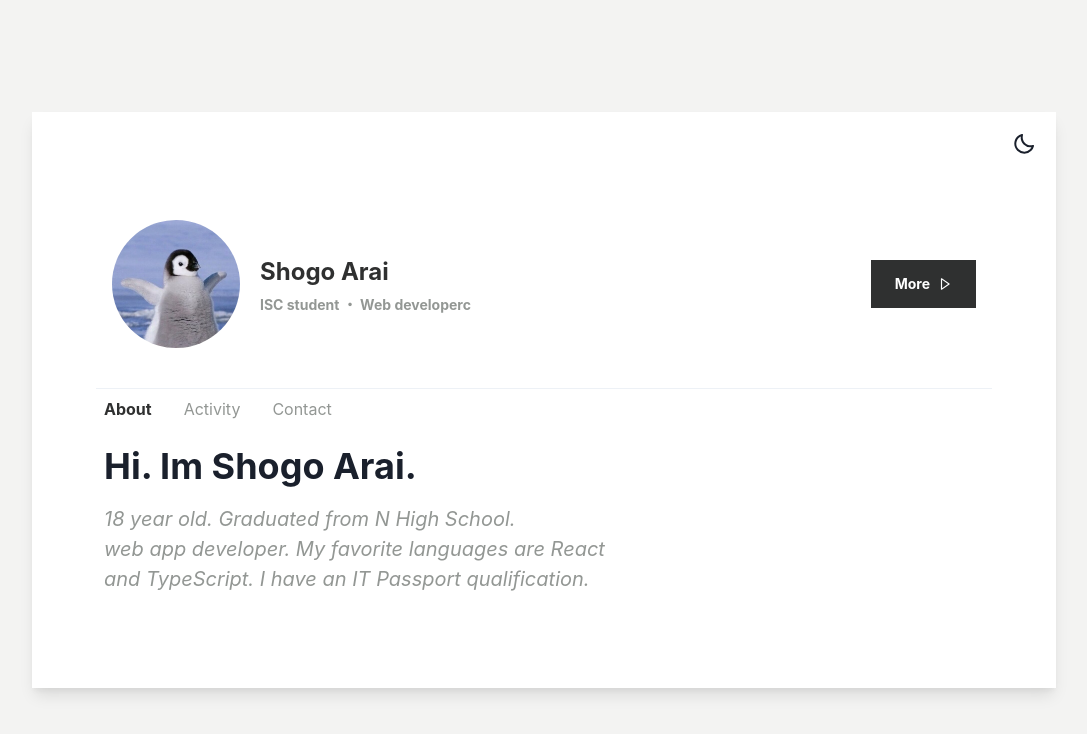
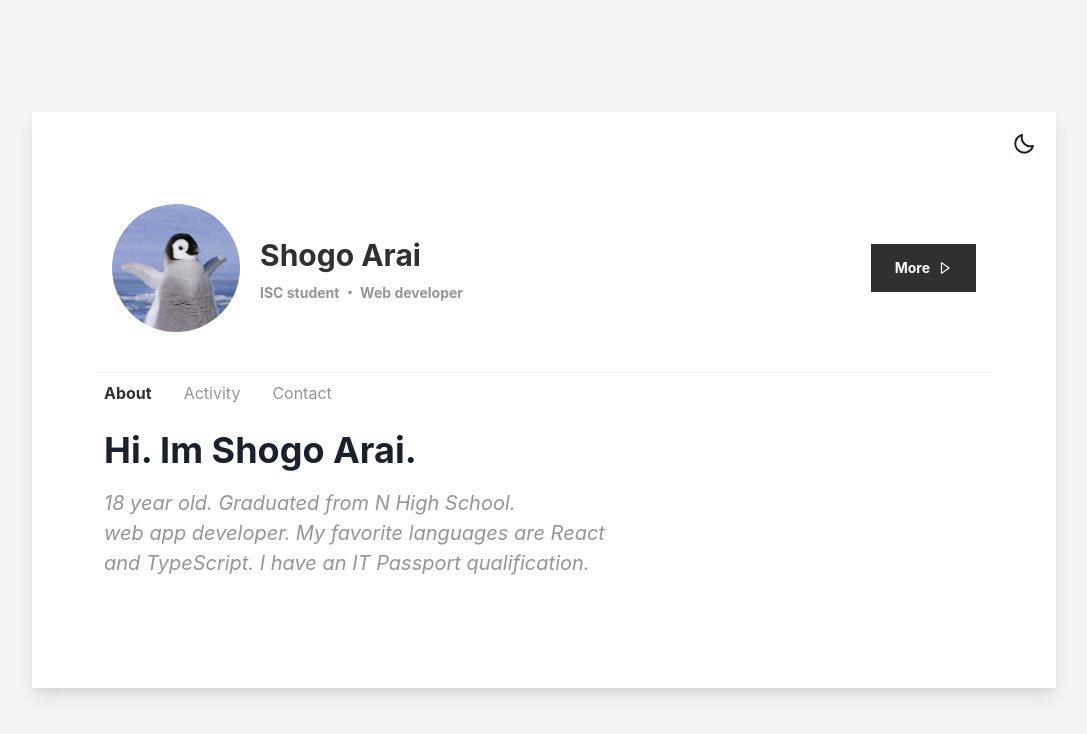
Before and after one commit to loveruvwnSol/my-info2023, a React (Vite) app: page / in a window 1280 px wide. Shown: the top 734 px of the page, without its empty margins (96-1183 px from the left). Built offline with nearby package versions, Linux system fonts and the light colour scheme.

Commit message:
Adapted to dark mode

```diff
--- a/src/components/atoms/MoreBtn.tsx
+++ b/src/components/atoms/MoreBtn.tsx
@@ -1,15 +1,16 @@
-import { Button } from "@chakra-ui/react";
+import { Button, useColorMode } from "@chakra-ui/react";
 import { BiRightArrow } from "react-icons/bi";
 
 export const MoreBtn = () => {
+  const { colorMode } = useColorMode();
   return (
     <Button
       size={"lg"}
       fontWeight={"bold"}
       rightIcon={<BiRightArrow />}
-      background={"#2F3030"}
+      bg={colorMode === "light" ? "#2F3030" : "#fff"}
       variant="solid"
-      color={"#fff"}
+      color={colorMode === "light" ? "#fff" : "#000"}
       borderRadius={0}
       fontSize={"sm"}
     >
--- a/src/components/molecules/CardTabs.tsx
+++ b/src/components/molecules/CardTabs.tsx
@@ -1,34 +1,42 @@
 import {
-  Box,
-  Text,
-  Heading,
   Tabs,
   Tab,
   TabList,
   TabPanel,
   TabPanels,
+  useColorMode,
 } from "@chakra-ui/react";
 import { CardTabOne } from "../atoms/CardTabOne";
 
 export const CardTabs = () => {
+  const { colorMode } = useColorMode();
   return (
     <Tabs position="relative" variant="unstyled" ml={14}>
       <TabList>
         <Tab
           color={"#939794"}
-          _selected={{ color: "#2F3030", fontWeight: "bold" }}
+          _selected={{
+            color: colorMode === "light" ? "#2F3030" : "#fff",
+            fontWeight: "bold",
+          }}
         >
           About
         </Tab>
         <Tab
           color={"#939794"}
-          _selected={{ color: "#2F3030", fontWeight: "bold" }}
+          _selected={{
+            color: colorMode === "light" ? "#2F3030" : "#fff",
+            fontWeight: "bold",
+          }}
         >
           Activity
         </Tab>
         <Tab
           color={"#939794"}
-          _selected={{ color: "#2F3030", fontWeight: "bold" }}
+          _selected={{
+            color: colorMode === "light" ? "#2F3030" : "#fff",
+            fontWeight: "bold",
+          }}
         >
           Contact
         </Tab>
--- a/src/components/molecules/CardText.tsx
+++ b/src/components/molecules/CardText.tsx
@@ -1,20 +1,26 @@
-import { Avatar, Box, HStack, Text } from "@chakra-ui/react";
+import { Avatar, Box, HStack, Text, useColorMode } from "@chakra-ui/react";
 import MyIcon from "../../images/MyIcon.png";
 import { MoreBtn } from "../atoms/MoreBtn";
 
 export const CardText = () => {
+  const { colorMode } = useColorMode();
   return (
     <HStack
       display="flex"
       justifyContent="space-between"
       ml={20}
-      mt={14}
+      mt={10}
       mr={20}
     >
       <HStack>
         <Avatar size={"2xl"} src={MyIcon} />
         <Box>
-          <Text color={"#2F3030"} fontSize={"2xl"} fontWeight="bold" ml={3}>
+          <Text
+            color={colorMode === "light" ? "#2F3030" : "#fff"}
+            fontSize={"3xl"}
+            fontWeight="bold"
+            ml={3}
+          >
             Shogo Arai
           </Text>
           <Text
@@ -24,7 +30,7 @@ export const CardText = () => {
             fontSize={"sm"}
             ml={3}
           >
-            ISC student ・ Web developerc
+            ISC student ・ Web developer
           </Text>
         </Box>
       </HStack>
--- a/src/components/organisms/CardContents.tsx
+++ b/src/components/organisms/CardContents.tsx
@@ -1,16 +1,27 @@
-import { Box, Divider, Center, DarkMode } from "@chakra-ui/react";
+import { Box, Divider, Center, useColorMode } from "@chakra-ui/react";
 import { CardTabs } from "../molecules/CardTabs";
 import { CardText } from "../molecules/CardText";
 import { DarkModeBtn } from "../atoms/DarkModeBtn";
 
 export const CardContents = () => {
+  const { colorMode } = useColorMode();
   return (
-    <Box w={"5xl"} h={"xl"} background={"#fff"} boxShadow={"lg"}>
+    <Box
+      w={"5xl"}
+      h={"xl"}
+      background={colorMode === "light" ? "#fff" : "#000"}
+      boxShadow={"lg"}
+    >
       <DarkModeBtn />
       <CardText />
       <Center mt={10}>
         {" "}
-        <Divider w={"4xl"} />
+        <Divider
+          borderColor={
+            colorMode === "light" ? "chakra-border-color" : "#F3F3F2"
+          }
+          w={"4xl"}
+        />
       </Center>
       <CardTabs />
     </Box>
--- a/src/components/templates/Home.tsx
+++ b/src/components/templates/Home.tsx
@@ -1,9 +1,14 @@
-import { Center } from "@chakra-ui/react";
+import { Center, useColorMode } from "@chakra-ui/react";
 import { CardContents } from "../organisms/CardContents";
 
 export const Home = () => {
+  const { colorMode } = useColorMode();
   return (
-    <Center h="100vh" background={"#F3F3F2"}>
+    <Center
+      h="100vh"
+      background={"#F3F3F2"}
+      bg={colorMode === "light" ? "#F3F3F2" : "#2F3030"}
+    >
       <CardContents />
     </Center>
   );
```
